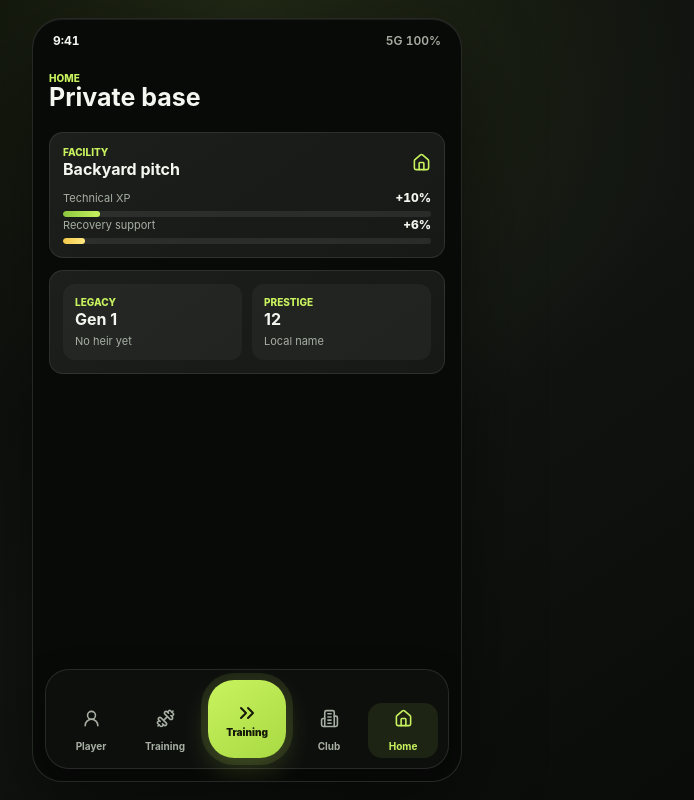
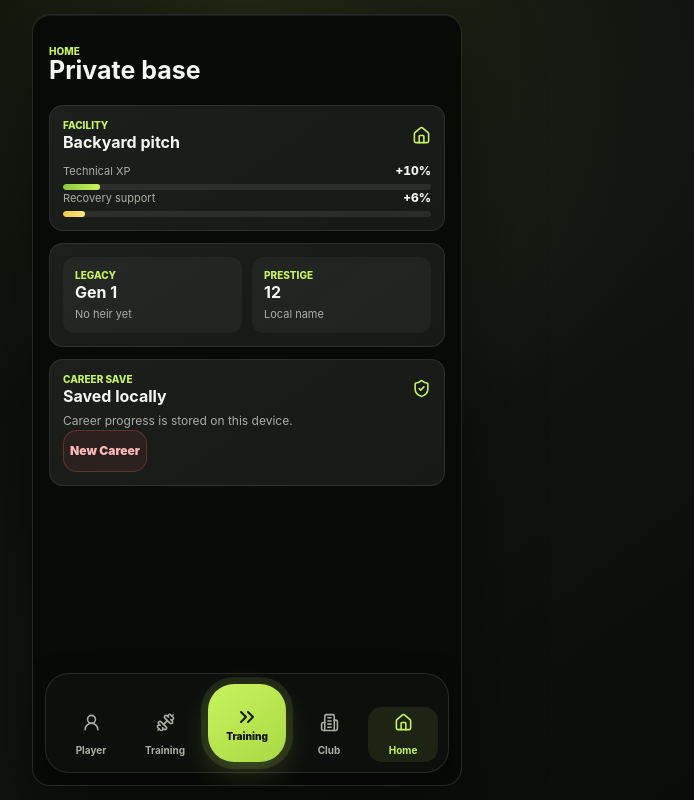
Before and after one commit to jacobgamby09/Footballdynasty, a React (Vite) app: page / in a window 1280 px wide. Both pictures are taken after a click on the button "Home". Shown: the whole page, without its empty margins (393-1087 px from the left). Built offline with nearby package versions, Linux system fonts and the light colour scheme.

Commit message:
Add local save and polish match feedback

```diff
--- a/scripts/match-balance-lab.mjs
+++ b/scripts/match-balance-lab.mjs
@@ -185,13 +185,14 @@ function simulateMatch(state, context, matchSeed) {
   );
   const playerGoals = playerResults.reduce((sum, result) => sum + result.goals, 0);
   const playerAssists = playerResults.reduce((sum, result) => sum + result.assists, 0);
+  const playerTeamGoals = playerGoals + playerAssists;
   const playerRating = playerResults.length
     ? playerResults.reduce((sum, result) => sum + result.rating, 0) / playerResults.length
     : 6.4;
 
   return {
-    scoreline: `${simScore.team + playerGoals}-${simScore.opponent}`,
-    teamGoals: simScore.team + playerGoals,
+    scoreline: `${simScore.team + playerTeamGoals}-${simScore.opponent}`,
+    teamGoals: simScore.team + playerTeamGoals,
     opponentGoals: simScore.opponent,
     simGoals: simScore.team + simScore.opponent,
     playerGoals,
--- a/src/App.tsx
+++ b/src/App.tsx
@@ -138,6 +138,11 @@ type GameState = {
   activeMatch?: MatchState;
   lastMatch?: LastMatchSummary;
   lastTraining?: TrainingSummary;
+};
+
+type SavePayload = {
+  version: 1;
+  game: GameState;
 };
 
 type AttributeLevelUp = {
@@ -612,6 +617,128 @@ const initialState: GameState = {
   lastEvent: "Pre-season complete. Your first senior fixture is waiting.",
 };
 
+const SAVE_KEY = "football-dynasty-save";
+const SAVE_VERSION = 1;
+
+function createInitialState(): GameState {
+  return cloneGameState(initialState);
+}
+
+function cloneGameState(state: GameState): GameState {
+  return {
+    ...state,
+    attributes: state.attributes.map((attribute) => ({ ...attribute })),
+    seasonStats: {
+      ...state.seasonStats,
+      ratings: [...state.seasonStats.ratings],
+    },
+    season: {
+      ...state.season,
+      fixtures: state.season.fixtures.map((fixture) => ({ ...fixture })),
+      results: state.season.results.map((result) => ({ ...result })),
+    },
+    activeMatch: undefined,
+    lastMatch: state.lastMatch ? cloneLastMatchSummary(state.lastMatch) : undefined,
+    lastTraining: state.lastTraining ? cloneTrainingSummary(state.lastTraining) : undefined,
+  };
+}
+
+function cloneTrainingSummary(summary: TrainingSummary): TrainingSummary {
+  return {
+    ...summary,
+    focuses: [...summary.focuses],
+    ranges: { ...summary.ranges },
+    xp: { ...summary.xp },
+    levelUps: summary.levelUps.map((levelUp) => ({ ...levelUp })),
+  };
+}
+
+function cloneLastMatchSummary(summary: LastMatchSummary): LastMatchSummary {
+  return {
+    ...summary,
+    chanceQualities: [...summary.chanceQualities],
+    explanationTags: [...summary.explanationTags],
+    performanceReasons: [...summary.performanceReasons],
+    xp: { ...summary.xp },
+    careerImpact: [...summary.careerImpact],
+  };
+}
+
+function loadSavedGame(): GameState {
+  if (typeof window === "undefined") {
+    return createInitialState();
+  }
+
+  try {
+    const raw = window.localStorage.getItem(SAVE_KEY);
+    if (!raw) {
+      return createInitialState();
+    }
+
+    const payload = JSON.parse(raw) as Partial<SavePayload>;
+    if (payload.version !== SAVE_VERSION || !payload.game) {
+      return createInitialState();
+    }
+
+    return normalizeSavedGame(payload.game);
+  } catch {
+    return createInitialState();
+  }
+}
+
+function normalizeSavedGame(saved: GameState): GameState {
+  const fallback = createInitialState();
+  return {
+    ...fallback,
+    ...saved,
+    positionCode: getPositionModule(saved.positionGroup ?? fallback.positionGroup).shortCode,
+    archetype: saved.archetype ?? getPositionModule(saved.positionGroup ?? fallback.positionGroup).defaultArchetype,
+    attributes: mergeSavedAttributes(saved.attributes ?? fallback.attributes),
+    seasonStats: {
+      ...fallback.seasonStats,
+      ...saved.seasonStats,
+      ratings: [...(saved.seasonStats?.ratings ?? [])],
+    },
+    season: {
+      ...fallback.season,
+      ...saved.season,
+      fixtures: saved.season?.fixtures?.length ? saved.season.fixtures.map((fixture) => ({ ...fixture })) : fallback.season.fixtures,
+      results: saved.season?.results?.map((result) => ({ ...result })) ?? [],
+    },
+    trainingFocuses: saved.trainingFocuses?.length ? saved.trainingFocuses : [saved.selectedFocus ?? fallback.selectedFocus],
+    activeMatch: undefined,
+    lastMatch: saved.lastMatch ? cloneLastMatchSummary(saved.lastMatch) : undefined,
+    lastTraining: saved.lastTraining ? cloneTrainingSummary(saved.lastTraining) : undefined,
+  };
+}
+
+function mergeSavedAttributes(savedAttributes: Attribute[]) {
+  return initialAttributes.map((initialAttribute) => {
+    const saved = savedAttributes.find((attribute) => attribute.label === initialAttribute.label);
+    return saved ? { ...initialAttribute, ...saved } : { ...initialAttribute };
+  });
+}
+
+function saveGameState(game: GameState) {
+  if (typeof window === "undefined") {
+    return;
+  }
+
+  const payload: SavePayload = {
+    version: SAVE_VERSION,
+    game: cloneGameState(game),
+  };
+  window.localStorage.setItem(SAVE_KEY, JSON.stringify(payload));
+}
+
+function clearSavedGame() {
+  if (typeof window === "undefined") {
+    return;
+  }
+
+  window.localStorage.removeItem(SAVE_KEY);
+}
+
 const navItems = [
   { key: "player" as const, label: "Player", icon: UserRound },
   { key: "training" as const, label: "Training", icon: Dumbbell },
@@ -621,8 +748,9 @@ const navItems = [
 
 function App() {
   const [activeScreen, setActiveScreen] = useState<ScreenKey>("player");
-  const [game, setGame] = useState<GameState>(initialState);
+  const [game, setGame] = useState<GameState>(() => loadSavedGame());
   const [matchSpeed, setMatchSpeed] = useState<MatchSpeed>(2);
+  const [saveStatus, setSaveStatus] = useState<"saved" | "unsaved">("saved");
 
   const activeNav =
     activeScreen === "pre-match" || activeScreen === "match" || activeScreen === "summary" || activeScreen === "training-summary"
@@ -650,6 +778,16 @@ function App() {
           : "Next Week";
 
   useEffect(() => {
+    if (game.activeMatch) {
+      setSaveStatus("unsaved");
+      return;
+    }
+
+    saveGameState(game);
+    setSaveStatus("saved");
+  }, [game]);
+
+  useEffect(() => {
     if (activeScreen !== "match" || !game.activeMatch || game.activeMatch.currentResult) {
       return;
     }
@@ -943,14 +1081,21 @@ function App() {
     setActiveScreen(nav);
   }
 
+  function resetCareer() {
+    const confirmed = window.confirm("Start a new career? This will delete the current local save.");
+    if (!confirmed) {
+      return;
+    }
+
+    clearSavedGame();
+    setGame(createInitialState());
+    setActiveScreen("player");
+    setSaveStatus("saved");
+  }
+
   return (
     <main className="app-shell">
-      <section className="phone-frame" aria-label="Football Dynasty prototype">
-        <div className="status-bar" aria-hidden="true">
-          <span>9:41</span>
-          <span className="status-icons">5G 100%</span>
-        </div>
-
+      <section className="app-frame" aria-label="Football Dynasty">
         <div className="screen-scroll">
           {activeScreen === "player" && <PlayerScreen game={game} />}
           {activeScreen === "training" && (
@@ -961,7 +1106,7 @@ function App() {
             />
           )}
           {activeScreen === "club" && <ClubScreen game={game} />}
-          {activeScreen === "home" && <HomeScreen game={game} />}
+          {activeScreen === "home" && <HomeScreen game={game} saveStatus={saveStatus} onResetCareer={resetCareer} />}
           {activeScreen === "pre-match" && game.activeMatch && <PreMatchScreen match={game.activeMatch} />}
           {activeScreen === "match" && game.activeMatch && (
             <MatchMomentScreen
@@ -1936,10 +2081,10 @@ function MatchMomentScreen({
 
       {isPlayerMoment && match.currentResult && (
         <div className="result-popup-backdrop">
-          <div className={`card result-card result-popup ${getResultPopupTone(match.currentResult.outcomeTier)}`}>
-            <span className="metric-label">Result</span>
+          <div className={`card result-card result-popup ${getResultPopupTone(match.currentResult)}`}>
+            <span className="metric-label">{getResultPopupLabel(match.currentResult)}</span>
             <div className="result-verdict">
-              <strong>{match.currentResult.outcomeTier}</strong>
+              <strong>{getResultVerdictText(match.currentResult)}</strong>
               <span>{match.currentResult.chanceQuality}</span>
             </div>
             <h2>{match.currentResult.title}</h2>
@@ -2183,17 +2328,22 @@ function TrainingSummaryScreen({
     <section className="simple-screen summary-screen">
       <ScreenTitle label={`Week ${summary.week} training`} title="Development Summary" />
 
-      <div className="card training-progress-hero">
+      <div className={`card training-progress-hero${levelUp ? " has-level-up" : ""}`}>
         <div className="section-heading">
           <div>
-            <span className="metric-label">Attribute progress</span>
+            <span className="metric-label">{levelUp ? "Attribute level-up" : "Attribute progress"}</span>
             <h2>{primaryFocus}</h2>
-            <p>
-              Level {previousLevel}
-              {levelUp ? ` to ${levelUp.after}` : ""} - +{primaryGain} XP
-            </p>
+            {levelUp ? (
+              <div className="level-up-showcase" aria-label={`${primaryFocus} level increased from ${previousLevel} to ${levelUp.after}`}>
+                <span>{previousLevel}</span>
+                <strong>{levelUp.after}</strong>
+                <em>+{primaryGain} XP</em>
+              </div>
+            ) : (
+              <p>Level {previousLevel} - +{primaryGain} XP</p>
+            )}
           </div>
-          <Dumbbell size={19} />
+          {levelUp ? <Sparkles size={20} /> : <Dumbbell size={19} />}
         </div>
         <div className="training-xp-meter">
           <div className="xp-meter-labels">
@@ -2258,26 +2408,6 @@ function TrainingSummaryScreen({
         </div>
       </div>
 
-      <div className="card">
-        <span className="metric-label">Level-ups</span>
-        <div className="impact-list">
-          {summary.levelUps.length > 0 ? (
-            summary.levelUps.map((levelUp) => (
-              <div className="impact-item" key={`${levelUp.attribute}-${levelUp.after}`}>
-                <Sparkles size={15} />
-                <span>
-                  {levelUp.attribute} {levelUp.before} to {levelUp.after}
-                </span>
-              </div>
-            ))
-          ) : (
-            <div className="impact-item">
-              <Sparkles size={15} />
-              <span>No attribute level-up yet. XP progress has been banked.</span>
-            </div>
-          )}
-        </div>
-      </div>
     </section>
   );
 }
@@ -2540,7 +2670,15 @@ function LeagueTableRowView({ row, compact = false }: { row: LeagueTableRow; com
   );
 }
 
-function HomeScreen({ game }: { game: GameState }) {
+function HomeScreen({
+  game,
+  saveStatus,
+  onResetCareer,
+}: {
+  game: GameState;
+  saveStatus: "saved" | "unsaved";
+  onResetCareer: () => void;
+}) {
   return (
     <section className="simple-screen">
       <ScreenTitle label="Home" title="Private base" />
@@ -2566,6 +2704,23 @@ function HomeScreen({ game }: { game: GameState }) {
           <h2>{game.prestige}</h2>
           <p>Local name</p>
         </div>
+      </div>
+      <div className="card save-card">
+        <div className="section-heading">
+          <div>
+            <span className="metric-label">Career save</span>
+            <h2>{saveStatus === "saved" ? "Saved locally" : "Match in progress"}</h2>
+          </div>
+          <ShieldCheck size={19} />
+        </div>
+        <p>
+          {saveStatus === "saved"
+            ? "Career progress is stored on this device."
+            : "Finish the current match to save the latest result."}
+        </p>
+        <button className="danger-action" type="button" onClick={onResetCareer}>
+          New Career
+        </button>
       </div>
     </section>
   );
@@ -2739,7 +2894,7 @@ function NavButton({
 
 function applyTrainingWeek(state: GameState): GameState {
   const projection = getTrainingProjection(state);
-  const rolledXp = rollTrainingXp(state, projection.ranges);
+  const rolledXp = rollTrainingXp(state, projection.ranges, createTrainingSeed(state));
   const selectionBefore = getSelectionReport(state, getCurrentFixture(state.season)).score;
   const attributeResult = addAttributeXpDetailed(state.attributes, rolledXp);
   const fitness = clamp(state.fitness + projection.fitnessDelta, 0, 100);
@@ -3027,9 +3182,13 @@ function summarizeMatchResults(results: MatchResult[], simTotals = createEmptySi
 
   return {
     ...totals,
-    teamGoals: totals.teamGoals + totals.goals,
+    teamGoals: totals.teamGoals + getPlayerTeamGoalContributions(totals),
     rating: Number(clamp(totals.rating / results.length, 5.4, 9.6).toFixed(1)),
   };
+}
+
+function getPlayerTeamGoalContributions(totals: Pick<MatchTotals, "goals" | "assists">) {
+  return totals.goals + totals.assists;
 }
 
 function getMatchSummaryText(results: MatchResult[], totals: ReturnType<typeof summarizeMatchResults>) {
@@ -3099,14 +3258,37 @@ function getUniqueItems(items: string[], limit: number) {
   return Array.from(new Set(items)).slice(0, limit);
 }
 
-function getResultPopupTone(tier: OutcomeTier) {
-  if (tier === "Poor") {
+function getResultPopupTone(result: MatchResult) {
+  if (result.goals > 0 || result.assists > 0) {
+    return "is-goal-involvement";
+  }
+  if (result.outcomeTier === "Poor") {
     return "is-failure";
   }
-  if (tier === "Okay") {
+  if (result.outcomeTier === "Okay") {
     return "is-okay";
   }
   return "is-success";
+}
+
+function getResultPopupLabel(result: MatchResult) {
+  if (result.goals > 0) {
+    return "Goal";
+  }
+  if (result.assists > 0) {
+    return "Goal involvement";
+  }
+  return "Result";
+}
+
+function getResultVerdictText(result: MatchResult) {
+  if (result.goals > 0) {
+    return "GOAL";
+  }
+  if (result.assists > 0) {
+    return "ASSIST";
+  }
+  return result.outcomeTier;
 }
 
 function getOutcomeTierSummary(tier: OutcomeTier) {
@@ -3211,7 +3393,9 @@ function summarizeSimEvents(events: MatchEvent[], upToIndex: number) {
 function getTimelineScore(match: MatchState, results: MatchResult[], upToIndex: number) {
   const simTotals = summarizeSimEvents(match.events, upToIndex);
   const playerGoalsBeforeOrAtEvent = match.events.slice(0, upToIndex + 1).filter((event) => event.type === "player_moment").length;
-  const appliedPlayerGoals = results.slice(0, playerGoalsBeforeOrAtEvent).reduce((sum, result) => sum + result.goals, 0);
+  const appliedPlayerGoals = results
+    .slice(0, playerGoalsBeforeOrAtEvent)
+    .reduce((sum, result) => sum + result.goals + result.assists, 0);
 
   return {
     teamGoals: simTotals.teamGoals + appliedPlayerGoals,
@@ -4089,6 +4273,7 @@ function getIntensityProfile(intensity: Intensity) {
 function rollTrainingXp(
   state: GameState,
   ranges: Partial<Record<AttributeKey, { min: number; max: number }>>,
+  trainingSeed: string,
 ): Partial<Record<AttributeKey, number>> {
   const xp: Partial<Record<AttributeKey, number>> = {};
 
@@ -4098,11 +4283,25 @@ function rollTrainingXp(
       return;
     }
 
-    const roll = seededNoise(`${state.week}-${focus}-${state.intensity}-${state.fitness}-${state.trust}`);
+    const roll = seededNoise(`${trainingSeed}-${focus}`);
     xp[focus] = Math.round(range.min + roll * (range.max - range.min));
   });
 
   return xp;
+}
+
+function createTrainingSeed(state: GameState) {
+  return [
+    "training",
+    state.week,
+    state.trainingCompletedWeek,
+    state.trainingFocuses.join(","),
+    state.intensity,
+    state.fitness,
+    state.trust,
+    Date.now().toString(36),
+    Math.random().toString(36).slice(2, 8),
+  ].join("-");
 }
 
 function createMatchSeed(state: GameState, context: UpcomingMatch) {
--- a/src/styles.css
+++ b/src/styles.css
@@ -33,6 +33,7 @@ body {
   margin: 0;
   min-width: 320px;
   min-height: 100vh;
+  min-height: 100dvh;
   background:
     radial-gradient(circle at 50% 0%, rgba(200, 243, 95, 0.12), transparent 30rem),
     linear-gradient(145deg, #050705, #111411 55%, #080a08);
@@ -44,49 +45,35 @@ button {
 
 .app-shell {
   min-height: 100vh;
-  display: grid;
-  place-items: center;
-  padding: 18px;
-}
-
-.phone-frame {
+  min-height: 100dvh;
+  display: grid;
+  justify-items: center;
+  padding: max(14px, env(safe-area-inset-top)) 14px max(14px, env(safe-area-inset-bottom));
+}
+
+.app-frame {
   width: min(100%, 430px);
-  min-height: min(920px, calc(100vh - 36px));
-  max-height: calc(100vh - 36px);
+  min-height: calc(100vh - 28px);
+  min-height: calc(100dvh - max(28px, env(safe-area-inset-top) + env(safe-area-inset-bottom)));
+  max-height: calc(100vh - 28px);
+  max-height: calc(100dvh - max(28px, env(safe-area-inset-top) + env(safe-area-inset-bottom)));
   position: relative;
   overflow: hidden;
   display: flex;
   flex-direction: column;
   border: 1px solid rgba(255, 255, 255, 0.12);
-  border-radius: 30px;
+  border-radius: 18px;
   background: var(--bg);
   box-shadow:
     0 28px 80px rgba(0, 0, 0, 0.45),
     inset 0 1px 0 rgba(255, 255, 255, 0.08);
 }
 
-.status-bar {
-  display: flex;
-  align-items: center;
-  justify-content: space-between;
-  flex: 0 0 auto;
-  padding: 14px 20px 8px;
-  color: var(--text);
-  font-size: 12px;
-  font-weight: 700;
-  font-variant-numeric: tabular-nums;
-}
-
-.status-icons {
-  color: var(--muted);
-  font-weight: 600;
-}
-
 .screen-scroll {
   flex: 1;
   min-height: 0;
   overflow-y: auto;
-  padding: 4px 16px 10px;
+  padding: 18px 16px 10px;
   scrollbar-width: none;
 }
 
@@ -1297,6 +1284,43 @@ button {
   box-shadow: 0 24px 72px rgba(0, 0, 0, 0.58);
 }
 
+.result-popup.is-goal-involvement {
+  position: relative;
+  overflow: hidden;
+  border-color: rgba(244, 200, 74, 0.72);
+  background:
+    radial-gradient(circle at 82% 4%, rgba(244, 200, 74, 0.24), transparent 10rem),
+    radial-gradient(circle at 18% 0%, rgba(200, 243, 95, 0.2), transparent 13rem),
+    linear-gradient(145deg, rgba(244, 200, 74, 0.12), rgba(200, 243, 95, 0.07)),
+    var(--card);
+  box-shadow:
+    0 0 0 1px rgba(244, 200, 74, 0.12),
+    0 0 36px rgba(244, 200, 74, 0.2),
+    0 26px 80px rgba(0, 0, 0, 0.62);
+}
+
+.result-popup.is-goal-involvement::before {
+  content: "";
+  position: absolute;
+  inset: 0;
+  pointer-events: none;
+  background:
+    linear-gradient(110deg, transparent 0%, rgba(255, 255, 255, 0.14) 44%, transparent 66%);
+  transform: translateX(-125%);
+  animation: level-shine 1500ms ease-out both;
+}
+
+.result-popup.is-goal-involvement::after {
+  content: "";
+  position: absolute;
+  inset: 10px;
+  pointer-events: none;
+  border-radius: 16px;
+  border: 1px solid rgba(244, 200, 74, 0.22);
+  opacity: 0;
+  animation: goal-ring-pop 780ms ease-out 120ms both;
+}
+
 .result-popup.is-success {
   background:
     radial-gradient(circle at 24% 0%, rgba(200, 243, 95, 0.16), transparent 15rem),
@@ -1349,6 +1373,21 @@ button {
   line-height: 1;
 }
 
+.result-popup.is-goal-involvement .result-verdict {
+  border-color: rgba(244, 200, 74, 0.28);
+  background:
+    linear-gradient(145deg, rgba(244, 200, 74, 0.16), rgba(200, 243, 95, 0.09));
+  box-shadow: inset 0 1px 0 rgba(255, 255, 255, 0.08);
+}
+
+.result-popup.is-goal-involvement .result-verdict strong {
+  color: var(--gold);
+  font-size: 28px;
+  letter-spacing: 0;
+  text-shadow: 0 0 20px rgba(244, 200, 74, 0.36);
+  animation: goal-verdict-pop 620ms cubic-bezier(0.2, 0.9, 0.2, 1.2) both;
+}
+
 .result-popup.is-failure .result-verdict strong {
   color: var(--orange);
 }
@@ -1370,6 +1409,34 @@ button {
   border: 1px solid rgba(200, 243, 95, 0.14);
   border-radius: 12px;
   background: rgba(200, 243, 95, 0.055);
+}
+
+@keyframes goal-verdict-pop {
+  0% {
+    transform: scale(0.82);
+    opacity: 0;
+  }
+  58% {
+    transform: scale(1.08);
+    opacity: 1;
+  }
+  100% {
+    transform: scale(1);
+  }
+}
+
+@keyframes goal-ring-pop {
+  0% {
+    transform: scale(0.95);
+    opacity: 0;
+  }
+  40% {
+    opacity: 1;
+  }
+  100% {
+    transform: scale(1.035);
+    opacity: 0;
+  }
 }
 
 .result-explain-card div {
@@ -1774,15 +1841,88 @@ button {
     var(--card);
 }
 
+.training-progress-hero.has-level-up {
+  position: relative;
+  overflow: hidden;
+  border-color: rgba(200, 243, 95, 0.72);
+  background:
+    radial-gradient(circle at 84% 12%, rgba(200, 243, 95, 0.22), transparent 11rem),
+    linear-gradient(145deg, rgba(200, 243, 95, 0.12), rgba(255, 255, 255, 0.035)),
+    var(--surface);
+  box-shadow:
+    0 0 0 1px rgba(200, 243, 95, 0.12),
+    0 0 30px rgba(139, 242, 78, 0.18);
+}
+
+.training-progress-hero.has-level-up::before {
+  content: "";
+  position: absolute;
+  inset: 0;
+  pointer-events: none;
+  background: linear-gradient(115deg, transparent 0%, rgba(255, 255, 255, 0.12) 42%, transparent 64%);
+  transform: translateX(-120%);
+  animation: level-shine 1400ms ease-out both;
+}
+
 .training-progress-hero p {
   margin: 4px 0 0;
   color: var(--muted);
   font-size: 12px;
 }
 
+.level-up-showcase {
+  display: flex;
+  align-items: center;
+  gap: 9px;
+  margin-top: 7px;
+  color: var(--text);
+}
+
+.level-up-showcase span,
+.level-up-showcase strong {
+  min-width: 44px;
+  padding: 5px 9px;
+  border-radius: 12px;
+  text-align: center;
+  font-size: 22px;
+  line-height: 1;
+  font-weight: 950;
+  font-variant-numeric: tabular-nums;
+}
+
+.level-up-showcase span {
+  color: var(--muted);
+  background: rgba(255, 255, 255, 0.06);
+}
+
+.level-up-showcase span::after {
+  content: " ->";
+  color: var(--lime);
+  margin-left: 8px;
+}
+
+.level-up-showcase strong {
+  color: #10170d;
+  background: var(--lime);
+  box-shadow: 0 0 20px rgba(200, 243, 95, 0.45);
+}
+
+.level-up-showcase em {
+  color: var(--lime);
+  font-size: 12px;
+  font-style: normal;
+  font-weight: 900;
+}
+
 .training-xp-meter {
   display: grid;
   gap: 7px;
+}
+
+@keyframes level-shine {
+  to {
+    transform: translateX(120%);
+  }
 }
 
 .xp-meter-labels {
@@ -2065,6 +2205,24 @@ button {
   font-weight: 900;
 }
 
+.save-card p {
+  margin: -4px 0 0;
+  color: var(--muted);
+  font-size: 12px;
+  line-height: 1.4;
+}
+
+.danger-action {
+  min-height: 42px;
+  border: 1px solid rgba(238, 93, 93, 0.28);
+  border-radius: 14px;
+  color: #ffb7b7;
+  background: rgba(238, 93, 93, 0.08);
+  cursor: pointer;
+  font-size: 12px;
+  font-weight: 900;
+}
+
 .bottom-nav {
   flex: 0 0 auto;
   display: grid;
@@ -2146,11 +2304,18 @@ button {
     padding: 0;
   }
 
-  .phone-frame {
+  .app-frame {
+    width: 100%;
     min-height: 100vh;
+    min-height: 100dvh;
     max-height: 100vh;
+    max-height: 100dvh;
     border: 0;
     border-radius: 0;
+  }
+
+  .screen-scroll {
+    padding: max(14px, env(safe-area-inset-top)) 14px 10px;
   }
 
   .hero-header {
```
Also changed, not shown: src/engine/matchEngineCore.js (+6 -3 lines), 1 other file (tests, documents, lock files or other folders).
